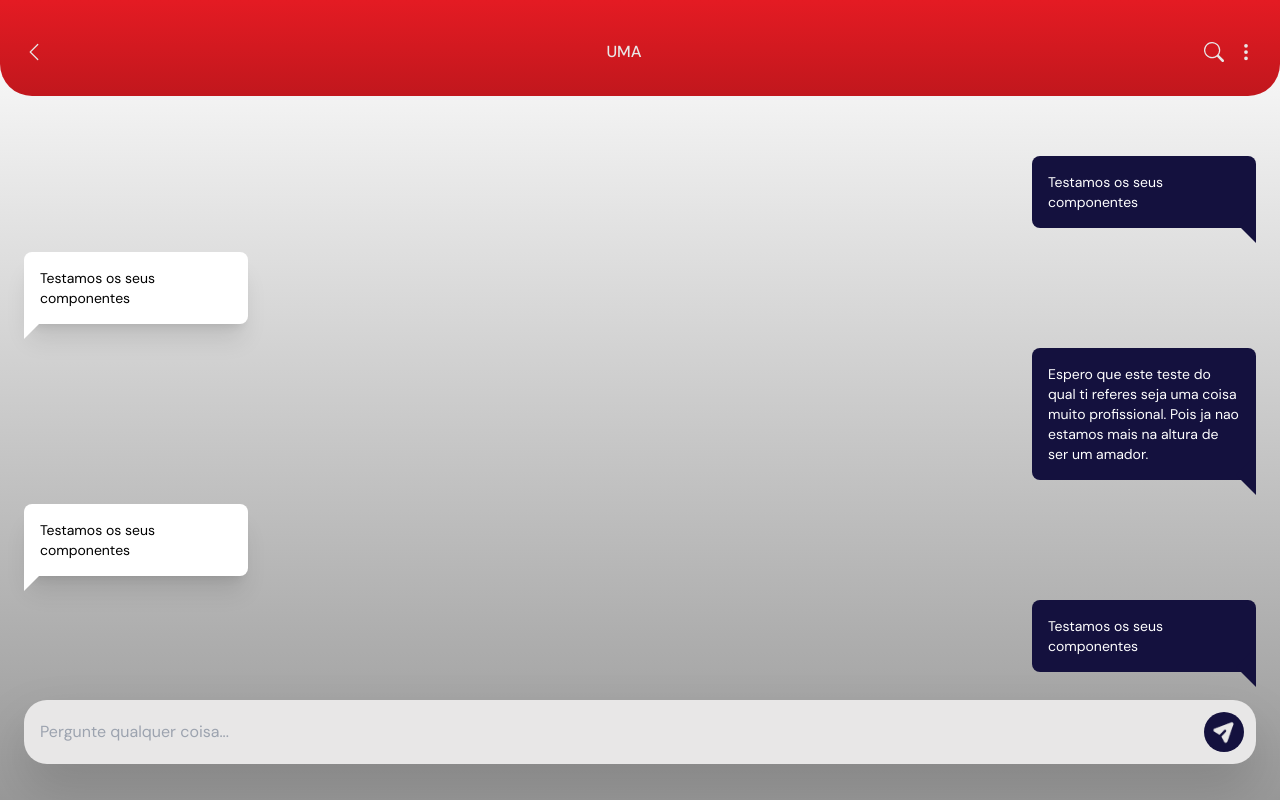
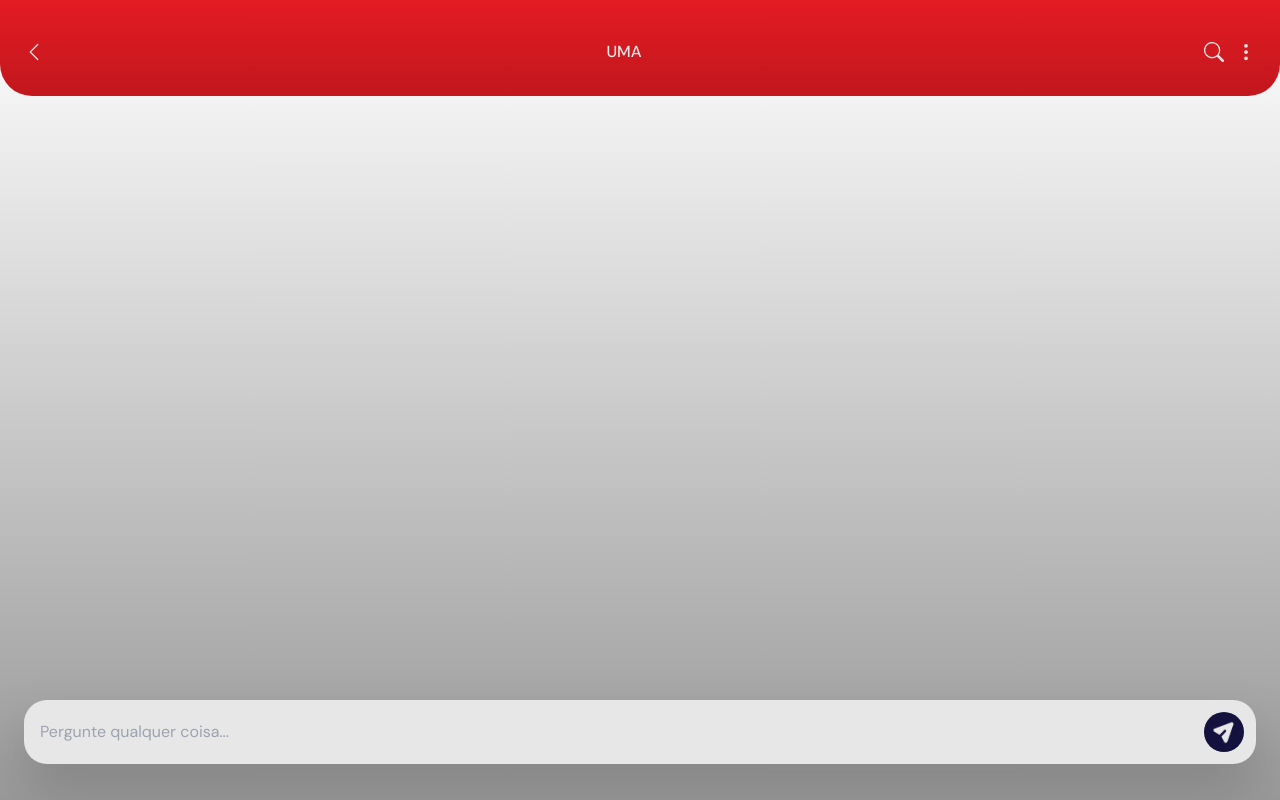
Before and after one commit to Plamedi-Pindi/Virtual_Assistente_UMA, a React (Vite) app in the folder Frontend/: page /virtualassistent in a window 1280 px wide. Built offline with nearby package versions, Linux system fonts and the light colour scheme.

Commit message:
feat: Send Message Event

```diff
--- a/Frontend/package.json
+++ b/Frontend/package.json
@@ -10,7 +10,7 @@
     "preview": "vite preview"
   },
   "dependencies": {
-    "axios": "^1.8.4",
+    "axios": "^1.10.0",
     "motion": "^12.18.1",
     "react": "^19.0.0",
     "react-dom": "^19.0.0",
--- a/Frontend/src/components/Chats/Chats.tsx
+++ b/Frontend/src/components/Chats/Chats.tsx
@@ -4,6 +4,7 @@ type chatType = {
     position: string,
     dimension: string,
 }
+
 export const ChatBox1 = ({text, position, dimension}: chatType) => {
 
     return (
--- a/Frontend/src/pages/chats/Chats.tsx
+++ b/Frontend/src/pages/chats/Chats.tsx
@@ -3,13 +3,28 @@ import HeaderSection from "../../components/Header/Header";
 import ChatInputs from "../../components/Inputs/ChatInputs";
 import { ChatBox1, ChatBox2 } from "../../components/Chats/Chats";
 
+// import hooks
+import { useState } from "react";
 
+type MessageType = {
+    from: string,
+    message: string
+}
 
 const Chatpage = () => {
+    const [messages, setMessages] = useState<MessageType[]>([]);
+    const msgReversed = [...messages].reverse();
 
+    // Event to send a message
     const handleSendMessage = (msg: string) => {
-        console.log("Mensagem enviada: ", msg);
+        if(!msg.trim()) return ;
 
+        const userMsg = {
+            from: "user",
+            message: msg
+        };
+
+        setMessages((prev) => [...prev, userMsg]);
     }
 
     return (
@@ -18,31 +33,24 @@ const Chatpage = () => {
             <HeaderSection />
 
             <section className=" w-full grow pl-6 pr-6 flex flex-col-reverse items-end pb-[8rem] gap-6 relative overflow-auto">
+                {msgReversed.map((msg, idx)=> msg.from === "user" ? (
                     <ChatBox1
-                    text="Testamos os seus componentes"
+                        key={idx}
+                        text={msg.message}
                         position="absolute right-0"
                         dimension="max-w-56 "
                     />
+                ) : (
+
                     <ChatBox2
-                    text="Testamos os seus componentes"
+                        key={idx}
+                        text={msg.message}
                         position=""
                         dimension="mr-auto max-w-56"
                     />
-                <ChatBox1
-                    text="Espero que este teste do qual ti referes seja uma coisa muito profissional. Pois ja nao estamos mais na altura de ser um amador."
-                    position=""
-                    dimension="max-w-56"
-                />
-                <ChatBox2
-                    text="Testamos os seus componentes"
-                    position=""
-                    dimension="mr-auto max-w-56"
-                />
-                <ChatBox1
-                    text="Testamos os seus componentes"
-                    position=""
-                    dimension="max-w-56"
-                />
+                )
+            )}
+
             </section>
 
             {/* Input */}
```
Also changed, not shown: 1 other file (tests, documents, lock files or other folders). Lines whose indentation alone changed are shown as unchanged.
